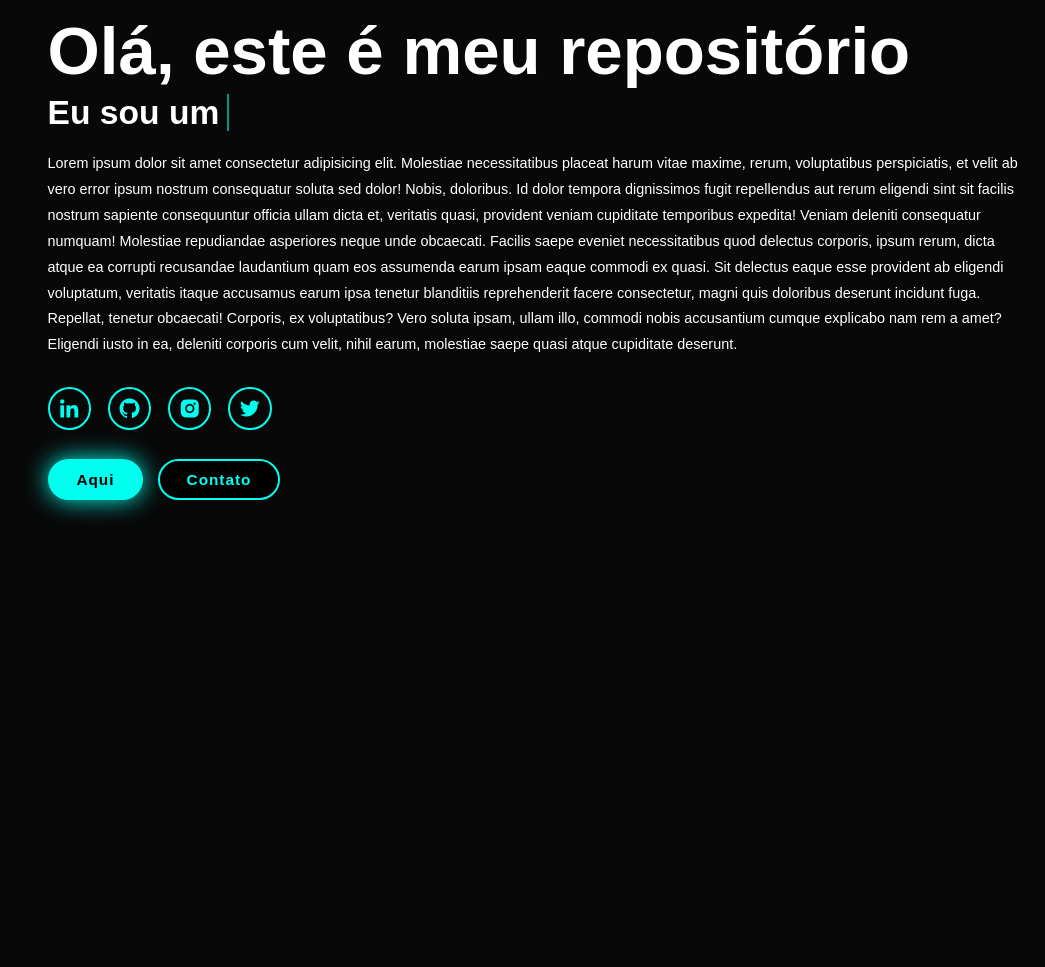
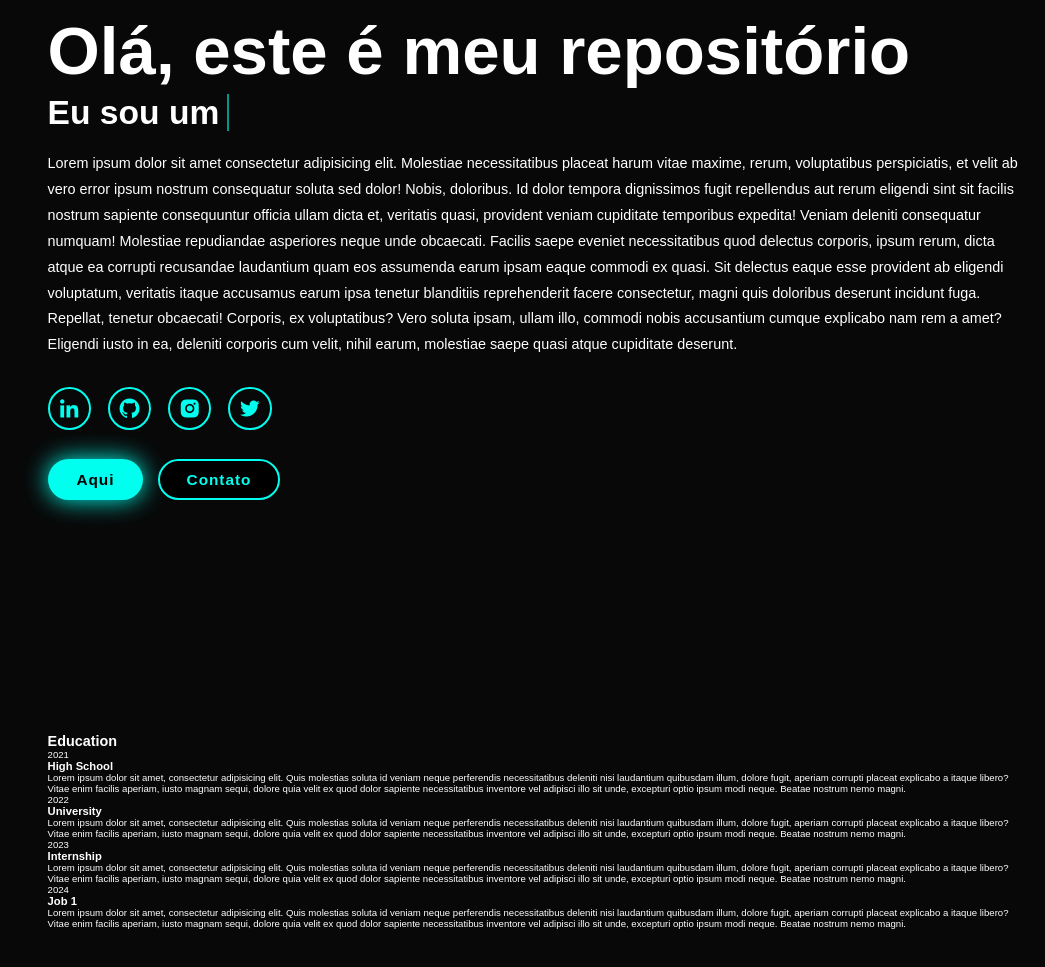
Before and after one commit to Pedrocardo005/portfolio, a plain HTML site: page index.html in a window 1280 px wide. Shown: the part 163-1130 px from the top of the page, without its empty margins (106-1151 px from the left). Before the commit the page ends 800 px from the top, so only its background shows below. Drawn offline with nearby package versions, Linux system fonts and the light colour scheme.

Commit message:
:sparkles: :feat Timeline education

```diff
--- a/index.html
+++ b/index.html
@@ -56,6 +56,65 @@
         </div>
     </section>
 
+    <section class="education" id="education">
+        <h2 class="heading">Education</h2>
+
+        <div class="timeline-items">
+
+            <div class="timeline-item">
+                <div class="timeline-dot">
+                    <div class="timeline-date">2021</div>
+                    <div class="timeline-content">
+                        <h3>High School</h3>
+                        <p>
+                            Lorem ipsum dolor sit amet, consectetur adipisicing elit. Quis molestias soluta id veniam neque perferendis necessitatibus deleniti nisi laudantium quibusdam illum, dolore fugit, aperiam corrupti placeat explicabo a itaque libero?
+                            Vitae enim facilis aperiam, iusto magnam sequi, dolore quia velit ex quod dolor sapiente necessitatibus inventore vel adipisci illo sit unde, excepturi optio ipsum modi neque. Beatae nostrum nemo magni.
+                        </p>
+                    </div>
+                </div>
+            </div>
+
+            <div class="timeline-item">
+                <div class="timeline-dot">
+                    <div class="timeline-date">2022</div>
+                    <div class="timeline-content">
+                        <h3>University</h3>
+                        <p>
+                            Lorem ipsum dolor sit amet, consectetur adipisicing elit. Quis molestias soluta id veniam neque perferendis necessitatibus deleniti nisi laudantium quibusdam illum, dolore fugit, aperiam corrupti placeat explicabo a itaque libero?
+                            Vitae enim facilis aperiam, iusto magnam sequi, dolore quia velit ex quod dolor sapiente necessitatibus inventore vel adipisci illo sit unde, excepturi optio ipsum modi neque. Beatae nostrum nemo magni.
+                        </p>
+                    </div>
+                </div>
+            </div>
+
+            <div class="timeline-item">
+                <div class="timeline-dot">
+                    <div class="timeline-date">2023</div>
+                    <div class="timeline-content">
+                        <h3>Internship</h3>
+                        <p>
+                            Lorem ipsum dolor sit amet, consectetur adipisicing elit. Quis molestias soluta id veniam neque perferendis necessitatibus deleniti nisi laudantium quibusdam illum, dolore fugit, aperiam corrupti placeat explicabo a itaque libero?
+                            Vitae enim facilis aperiam, iusto magnam sequi, dolore quia velit ex quod dolor sapiente necessitatibus inventore vel adipisci illo sit unde, excepturi optio ipsum modi neque. Beatae nostrum nemo magni.
+                        </p>
+                    </div>
+                </div>
+            </div>
+
+            <div class="timeline-item">
+                <div class="timeline-dot">
+                    <div class="timeline-date">2024</div>
+                    <div class="timeline-content">
+                        <h3>Job 1</h3>
+                        <p>
+                            Lorem ipsum dolor sit amet, consectetur adipisicing elit. Quis molestias soluta id veniam neque perferendis necessitatibus deleniti nisi laudantium quibusdam illum, dolore fugit, aperiam corrupti placeat explicabo a itaque libero?
+                            Vitae enim facilis aperiam, iusto magnam sequi, dolore quia velit ex quod dolor sapiente necessitatibus inventore vel adipisci illo sit unde, excepturi optio ipsum modi neque. Beatae nostrum nemo magni.
+                        </p>
+                    </div>
+                </div>
+            </div>
+        </div>
+    </section>
+
     <script src="script.js"></script>
 </body>
 </html>
```
